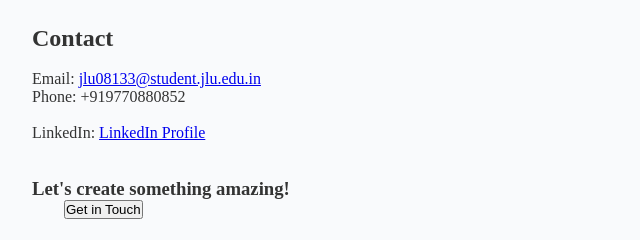
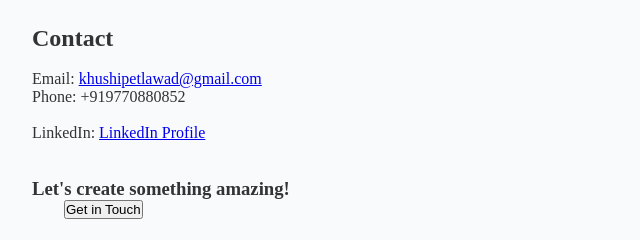
Before and after one commit to KhushiParmar-30/Portfolio-website-, a plain HTML site: page index.html in a window 1280 px wide. Shown: the part 2315-2555 px from the top of the page, 292-932 px from the left. Drawn offline with Linux system fonts and the light colour scheme.

Commit message:
Update index.html

```diff
--- a/index.html
+++ b/index.html
@@ -100,7 +100,7 @@
     <!-- Contact Section -->
     <section id="contact">
       <h1>Contact</h1>
-    <p>Email: <a href="mailto:jlu08133@student.jlu.edu.in">jlu08133@student.jlu.edu.in</a></p
+    <p>Email: <a href="https://mail.google.com/mail/u/0/?ogbl#inbox?compose=new">khushipetlawad@gmail.com</a></p
       <p>Phone: +919770880852</p>
       <p>LinkedIn: <a href=https://www.linkedin.com/in/khushi-parmar-15403a306?utm_source=share&utm_campaign=share_via&utm_content=profile&utm_medium=android_app>LinkedIn Profile</a></p>
       <div class="cta">
```
